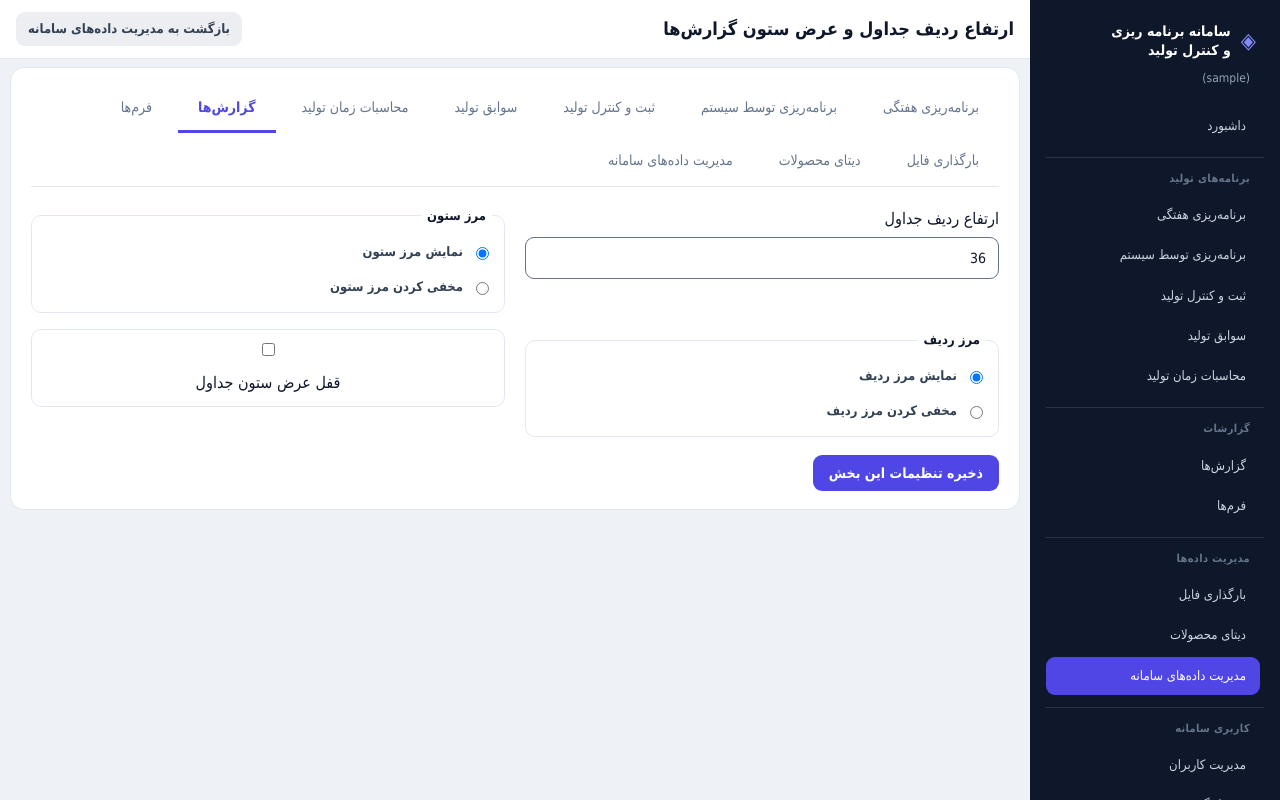
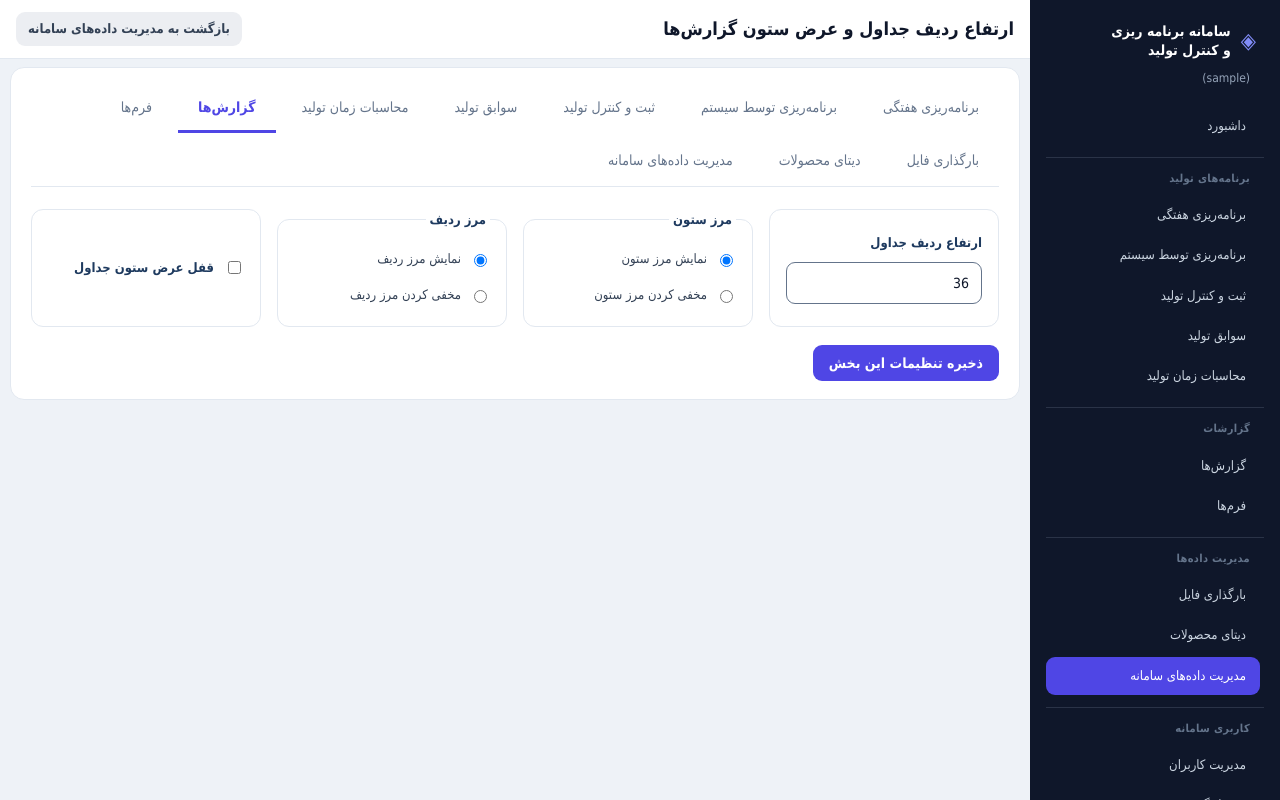
Before and after one commit to meysamashoory/ERP, a Django app: page /data/system/table-layout/ in a window 1280 px wide. Run offline with Django 5.2, Linux system fonts and the light colour scheme; the visitor is signed in with stand-in values (Sample User, id 1); data comes from the database, SQL or seed files in the repository; parts of the project's set-up code (start-up, migrations or seed data) failed here and were passed over; some libraries are stand-ins or nearby versions.

Commit message:
Polish table-layout cards and hide header column borders.
Equal-width setting cards match the reports tab layout, and hiding
column borders now clears left/right edges on thead cells as well.

Co-authored-by: meysamashoory1 <meysamashoory1@users.noreply.github.com>

```diff
--- a/catalog/table_layout.py
+++ b/catalog/table_layout.py
@@ -102,13 +102,33 @@ def css_for_layouts(layouts: dict[str, dict[str, Any]]) -> str:
         cells = (
             f'[data-table-section="{key}"] .table th,'
             f'[data-table-section="{key}"] .table td,'
+            f'[data-table-section="{key}"] .table thead th,'
+            f'[data-table-section="{key}"] .table tbody td,'
             f'[data-table-section="{key}"].table th,'
             f'[data-table-section="{key}"].table td,'
             f'[data-table-section="{key}"] .pcx-table th,'
             f'[data-table-section="{key}"] .pcx-table td'
         )
         if not cfg.get("col_border", True):
-            parts.append(f"{cells}{{border-left-color:transparent;}}")
+            parts.append(
+                f"{cells}{{"
+                "border-left-color:transparent !important;"
+                "border-right-color:transparent !important;"
+                "border-inline-start-color:transparent !important;"
+                "border-inline-end-color:transparent !important;"
+                "}"
+            )
         if not cfg.get("row_border", True):
-            parts.append(f"{cells}{{border-bottom-color:transparent;}}")
+            parts.append(
+                f"{cells}{{"
+                "border-top-color:transparent !important;"
+                "border-bottom-color:transparent !important;"
+                "}"
+            )
+            parts.append(
+                f'[data-table-section="{key}"] .table-scroll thead th,'
+                f'[data-table-section="{key}"] .table-scroll-wide thead th{{'
+                "box-shadow:none !important;"
+                "}"
+            )
     return "".join(parts)
--- a/catalog/tests_system_data.py
+++ b/catalog/tests_system_data.py
@@ -147,6 +147,7 @@ class TableLayoutSettingsTests(TestCase):
         get = self.client.get(url)
         self.assertEqual(get.status_code, 200)
         self.assertContains(get, "ارتفاع ردیف جداول")
+        self.assertContains(get, "layout-card")
         self.assertContains(get, "قفل عرض ستون جداول")
         self.assertContains(get, "برنامه‌ریزی هفتگی")
         self.assertContains(get, "برنامه‌ریزی توسط سیستم")
--- a/static/css/app.css
+++ b/static/css/app.css
@@ -2444,43 +2444,58 @@ table.js-table-nav tbody tr.is-row-selected:hover { cursor: pointer; }
 }
 .table-layout-tabs {
   flex-wrap: wrap;
-  margin-bottom: 18px;
+  margin-bottom: 22px;
 }
 .table-layout-fields {
   display: grid;
-  grid-template-columns: 1fr 1fr;
-  gap: 16px 20px;
-  align-items: start;
-}
-.table-layout-fields .field { margin: 0; }
-.layout-choice-field {
-  border: 1px solid var(--line);
-  border-radius: 10px;
-  padding: 10px 12px;
+  grid-template-columns: repeat(4, minmax(0, 1fr));
+  gap: 16px;
+  align-items: stretch;
+}
+.layout-card {
+  display: flex;
+  flex-direction: column;
+  justify-content: center;
+  gap: 8px;
   margin: 0;
+  min-height: 118px;
+  padding: 14px 16px;
+  border: 1px solid #e2e8f0;
+  border-radius: 12px;
   background: #fff;
-}
-.layout-choice-field legend {
+  box-sizing: border-box;
+}
+.layout-card-title {
+  display: block;
   font-size: 13px;
   font-weight: 700;
-  padding: 0 6px;
+  color: #1e3a5f;
+  padding: 0;
+  float: none;
+  width: auto;
+}
+fieldset.layout-card {
+  min-width: 0;
+}
+fieldset.layout-card > .layout-card-title {
+  padding: 0 4px;
 }
 .layout-choice {
   display: flex;
   align-items: center;
   gap: 8px;
-  padding: 4px 0;
+  padding: 3px 0;
   font-size: 13px;
-}
-.layout-lock-field {
+  color: #334155;
+}
+.layout-card-check {
+  justify-content: center;
+}
+.layout-card-check-title {
   display: flex;
   align-items: center;
   gap: 10px;
-  min-height: 72px;
-  padding: 10px 12px;
-  border: 1px solid var(--line);
-  border-radius: 10px;
-  background: #fff;
+  font-weight: 700;
 }
 [data-table-section] .pcx-table th,
 [data-table-section] .pcx-table td {
@@ -2488,7 +2503,10 @@ table.js-table-nav tbody tr.is-row-selected:hover { cursor: pointer; }
   min-height: var(--table-row-height, 26px);
   max-height: var(--table-row-height, 26px);
 }
-@media (max-width: 800px) {
+@media (max-width: 1100px) {
+  .table-layout-fields { grid-template-columns: 1fr 1fr; }
+}
+@media (max-width: 700px) {
   .table-layout-fields { grid-template-columns: 1fr; }
 }
 
--- a/templates/base.html
+++ b/templates/base.html
@@ -7,7 +7,7 @@
   <title>{% block title %}سامانه برنامه ریزی و کنترل تولید{% endblock %}</title>
   <link rel="stylesheet" href="{% static 'vendor/tom-select/tom-select.min.css' %}?v=9">
   <link rel="stylesheet" href="{% static 'vendor/jalalidatepicker/jalalidatepicker.min.css' %}?v=9">
-  <link rel="stylesheet" href="{% static 'css/app.css' %}?v=69">
+  <link rel="stylesheet" href="{% static 'css/app.css' %}?v=70">
   <style>
     :root { --table-row-height: {{ table_row_height_px|default:36 }}px; }
     {{ table_layout_css|default:''|safe }}
--- a/templates/catalog/system_table_layout.html
+++ b/templates/catalog/system_table_layout.html
@@ -22,14 +22,14 @@
     </nav>
 
     <div class="table-layout-fields">
-      <label class="field">
-        <span>ارتفاع ردیف جداول</span>
+      <label class="layout-card">
+        <span class="layout-card-title">ارتفاع ردیف جداول</span>
         <input class="input" type="number" name="row_height_px" id="id_row_height_px"
                min="5" max="120" step="1" value="{{ row_height_px }}"
                {% if not can_edit %}disabled{% endif %}>
       </label>
-      <fieldset class="field layout-choice-field">
-        <legend>مرز ستون</legend>
+      <fieldset class="layout-card">
+        <legend class="layout-card-title">مرز ستون</legend>
         <label class="layout-choice">
           <input type="radio" name="col_border" value="show" {% if col_border %}checked{% endif %}
                  {% if not can_edit %}disabled{% endif %}>
@@ -41,8 +41,8 @@
           <span>مخفی کردن مرز ستون</span>
         </label>
       </fieldset>
-      <fieldset class="field layout-choice-field">
-        <legend>مرز ردیف</legend>
+      <fieldset class="layout-card">
+        <legend class="layout-card-title">مرز ردیف</legend>
         <label class="layout-choice">
           <input type="radio" name="row_border" value="show" {% if row_border %}checked{% endif %}
                  {% if not can_edit %}disabled{% endif %}>
@@ -54,10 +54,12 @@
           <span>مخفی کردن مرز ردیف</span>
         </label>
       </fieldset>
-      <label class="field field-check layout-lock-field">
-        <input type="checkbox" name="width_locked" value="1" {% if width_locked %}checked{% endif %}
-               {% if not can_edit %}disabled{% endif %}>
-        <span>قفل عرض ستون جداول</span>
+      <label class="layout-card layout-card-check">
+        <span class="layout-card-title layout-card-check-title">
+          <input type="checkbox" name="width_locked" value="1" {% if width_locked %}checked{% endif %}
+                 {% if not can_edit %}disabled{% endif %}>
+          قفل عرض ستون جداول
+        </span>
       </label>
     </div>
 
```
Also changed, not shown: catalog/tests_table_layout.py (+17 -1 lines).
